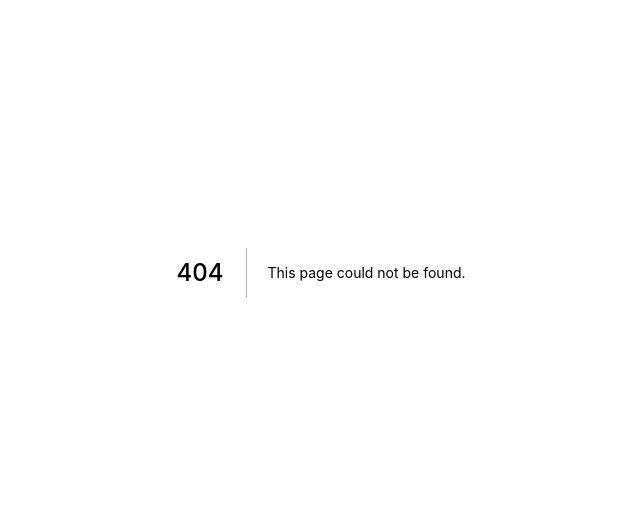
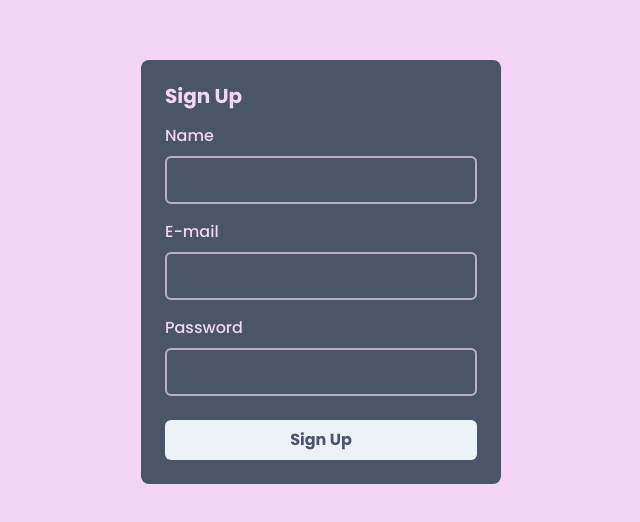
Before and after one commit to keyyuwan/Compliment-ReactJS, a Next.js app: page /signup in a window 1280 px wide. Before the commit this address had no page. Shown: the part 128-650 px from the top of the page, without its empty margins (319-959 px from the left). Built offline with nearby package versions, Linux system fonts and the light colour scheme.

Commit message:
sign up screen

```diff
--- /dev/null
+++ b/src/components/Form/Input.tsx
@@ -0,0 +1,27 @@
+import { FormControl, FormLabel, Input as ChakraInput } from "@chakra-ui/react";
+
+type InputProps = {
+  name: string;
+  label: string;
+};
+
+export function Input({ name, label }: InputProps) {
+  return (
+    <FormControl>
+      <FormLabel htmlFor={name} color="purple.50">
+        {label}
+      </FormLabel>
+      <ChakraInput
+        name={name}
+        borderColor="purple.300"
+        color="white"
+        variant="filled"
+        bg="gray.600"
+        _hover={{
+          bg: "gray.600",
+        }}
+        size="lg"
+      />
+    </FormControl>
+  );
+}
--- /dev/null
+++ b/src/pages/signup.tsx
@@ -0,0 +1,36 @@
+import {
+  Flex,
+  VStack,
+  Heading,
+  Button,
+  FormControl,
+  FormLabel,
+} from "@chakra-ui/react";
+import { Input } from "../components/Form/Input";
+
+export default function SignUp() {
+  return (
+    <Flex w="100vw" h="100vh" align="center" justify="center">
+      <Flex
+        as="form"
+        direction="column"
+        w="360px"
+        bg="gray.600"
+        borderRadius="8px"
+        p="6"
+      >
+        <Heading fontSize="xl" color="purple.50">
+          Sign Up
+        </Heading>
+
+        <VStack mt="4" spacing="4">
+          <Input name="name" label="Name" />
+          <Input name="email" label="E-mail" />
+          <Input name="password" label="Password" />
+        </VStack>
+
+        <Button mt="6">Sign Up</Button>
+      </Flex>
+    </Flex>
+  );
+}
```
Also changed, not shown: src/pages/index.tsx (+8 -3 lines).
